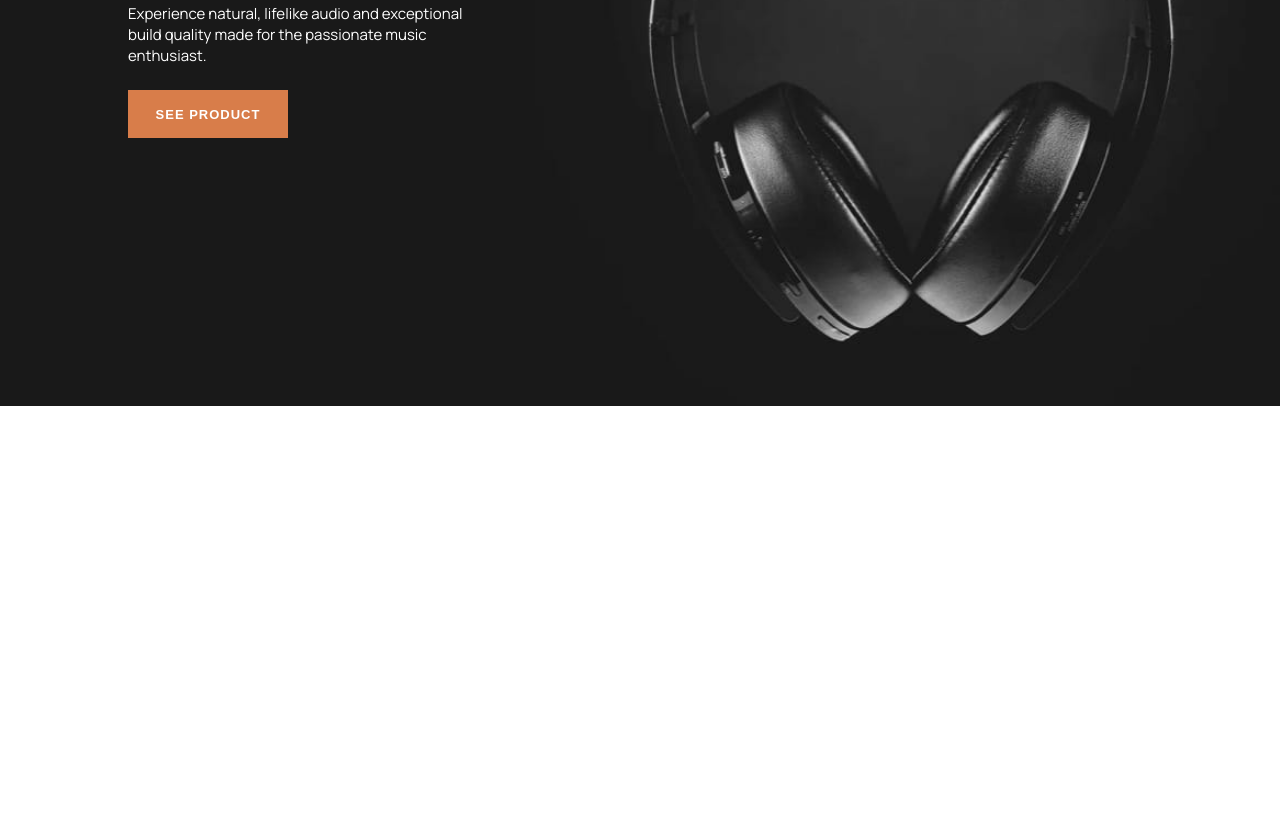
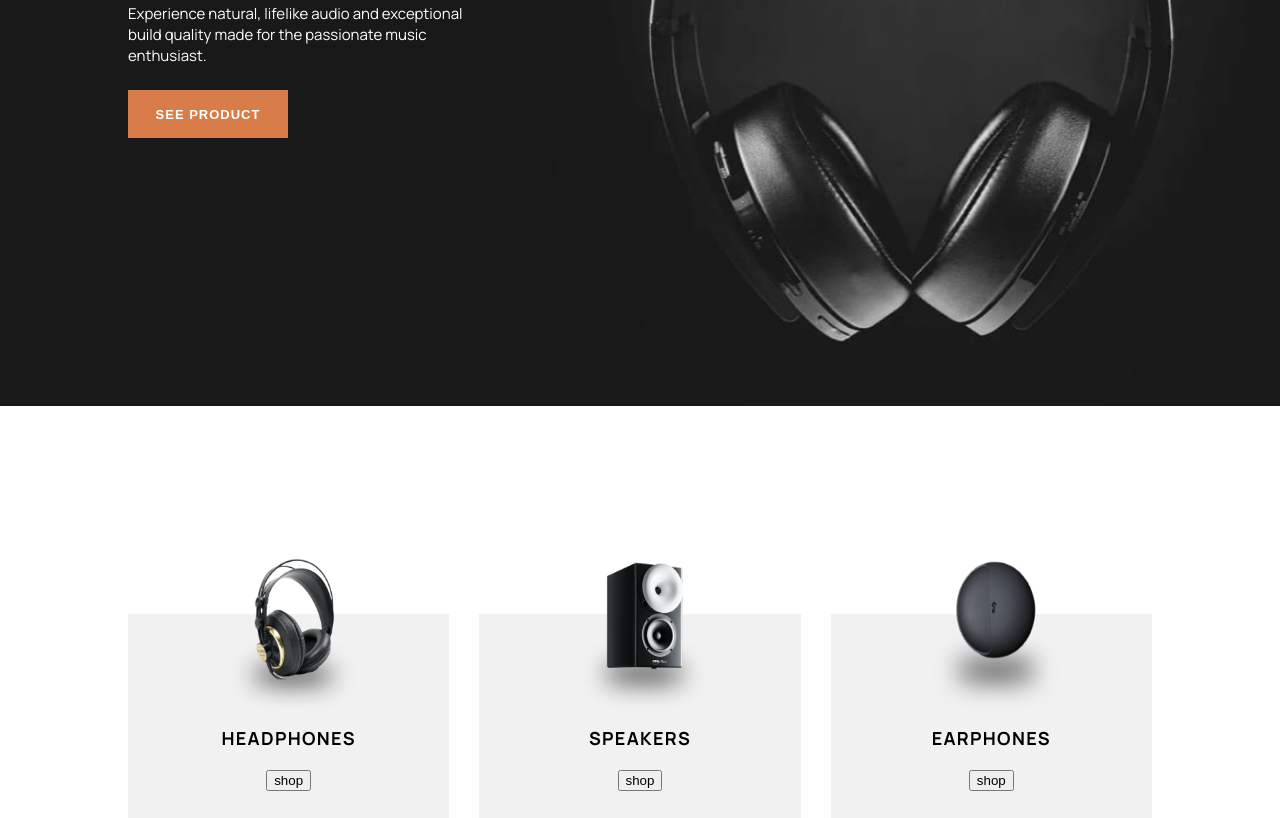
Before and after one commit to IonutBolohan/ProiectFE, a plain HTML site: page index.html in a window 1280 px wide. Shown: the part 394-1212 px from the top of the page. Before the commit the page ends 800 px from the top, so only its background shows below. Drawn offline with Linux system fonts and the light colour scheme.

Commit message:
Shop menu almost finished

```diff
--- a/assets/styles/main.scss
+++ b/assets/styles/main.scss
@@ -75,4 +75,41 @@ body {
       @extend %commonButtonProp;
     }
   }
+  .shopMenu {
+    display: flex;
+    flex-direction: row;
+    gap: 30px;
+    .headphones {
+      margin-left: 10vw;
+    }
+    .earphones {
+      margin-right: 10vw;
+    }
+    .item {
+      width: 350px;
+      height: 204px;
+      background-color: $strongGrey;
+      margin-top: 208px;
+      position: relative;
+      .img {
+        height: 160px;
+        width: 150px;
+        bottom: 100px;
+        left: 90px;
+        margin: 0;
+        padding: 0;
+        position: absolute;
+      }
+      .text {
+        display: flex;
+        flex-direction: column;
+        justify-content: center;
+        align-items: center;
+        margin-top: 70px;
+        h6 {
+          margin-bottom: 20px;
+        }
+      }
+    }
+  }
 }
--- a/index.html
+++ b/index.html
@@ -40,7 +40,41 @@
         <button class="btnProduct">See product</button>
       </div>
     </section>
-    <section class="shopMenu"></section>
+    <section class="shopMenu">
+      <article class="headphones item">
+        <img
+          src="../ProiectFE/assets/shared/desktop/image-category-thumbnail-headphones.png"
+          alt="Headphones image"
+          class="img item1"
+        />
+        <div class="text">
+          <h6>headphones</h6>
+          <button class="shopBtn">shop</button>
+        </div>
+      </article>
+      <article class="speakers item">
+        <img
+          src="../ProiectFE/assets/shared/desktop/image-category-thumbnail-speakers.png"
+          alt="Headphones image"
+          class="img item2"
+        />
+        <div class="text">
+          <h6>speakers</h6>
+          <button class="shopBtn">shop</button>
+        </div>
+      </article>
+      <article class="earphones item">
+        <img
+          src="../ProiectFE/assets/shared/desktop/image-category-thumbnail-earphones.png"
+          alt="Headphones image"
+          class="img item3"
+        />
+        <div class="text">
+          <h6>earphones</h6>
+          <button class="shopBtn">shop</button>
+        </div>
+      </article>
+    </section>
     <section class="speakersEarphones"></section>
     <section class="AboutStore"></section>
     <section class="footer"></section>
```
Also changed, not shown: assets/styles/main.css, 1 other file.
